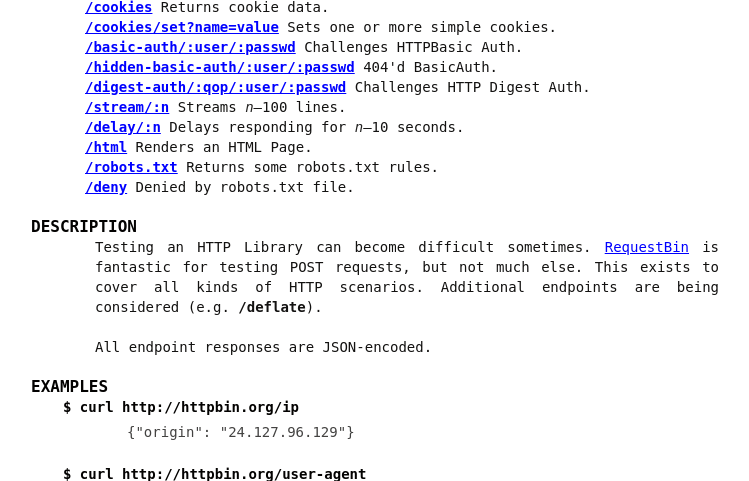
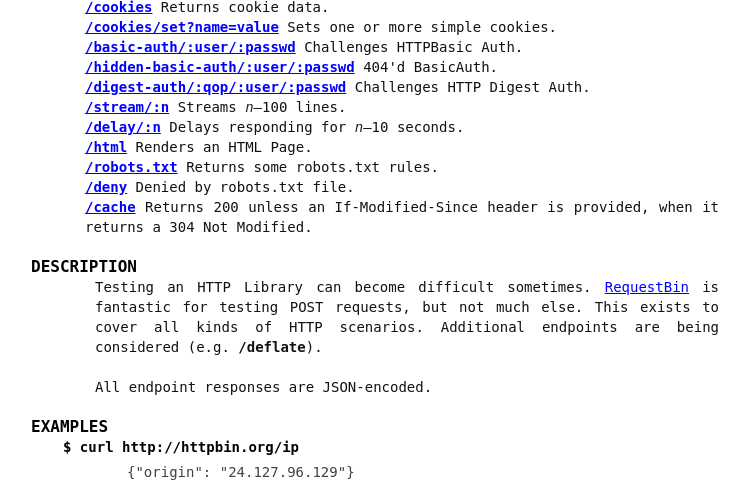
Before and after one commit to postmanlabs/httpbin, a Flask app: page / in a window 1280 px wide. Shown: the part 410-891 px from the top of the page, without its empty margins (1-750 px from the left). Run offline with Flask 2, Linux system fonts and the light colour scheme; some libraries are stand-ins or nearby versions.

Commit message:
Add Cache endpoint to the front page.

```diff
--- a/httpbin/templates/httpbin.1.html
+++ b/httpbin/templates/httpbin.1.html
@@ -32,6 +32,7 @@ flavors. Sponsored by <a href="https://www.runscope.com">Runscope</a>.</p>
 <li><a href="/html" data-bare-link="true"><code>/html</code></a> Renders an HTML Page.</li>
 <li><a href="/robots.txt" data-bare-link="true"><code>/robots.txt</code></a> Returns some robots.txt rules.</li>
 <li><a href="/deny" data-bare-link="true"><code>/deny</code></a> Denied by robots.txt file.</li>
+<li><a href="/cache" data-bare-link="true"><code>/cache</code></a> Returns 200 unless an If-Modified-Since header is provided, when it returns a 304 Not Modified.</li>
 </ul>
 
 
```
